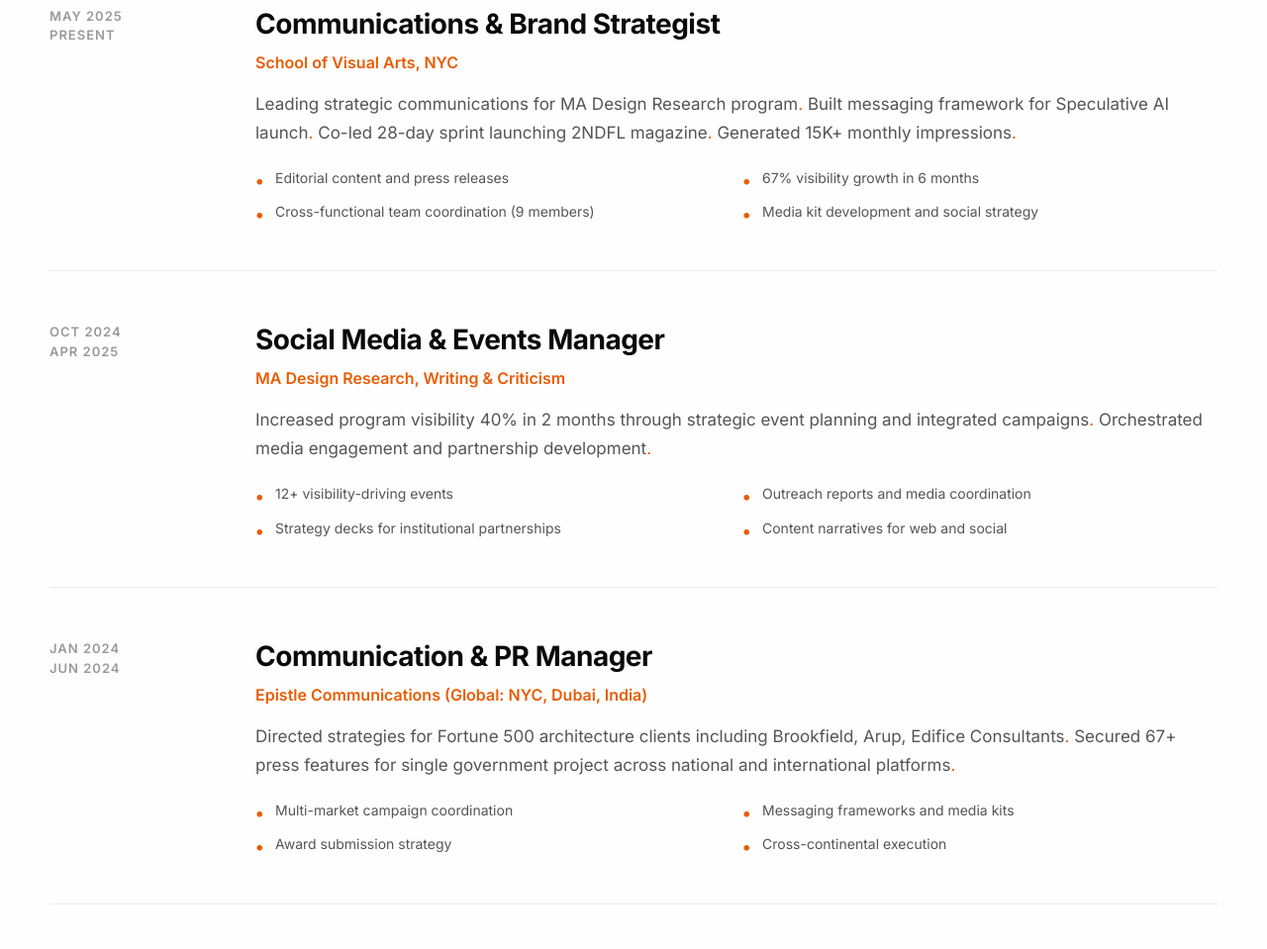
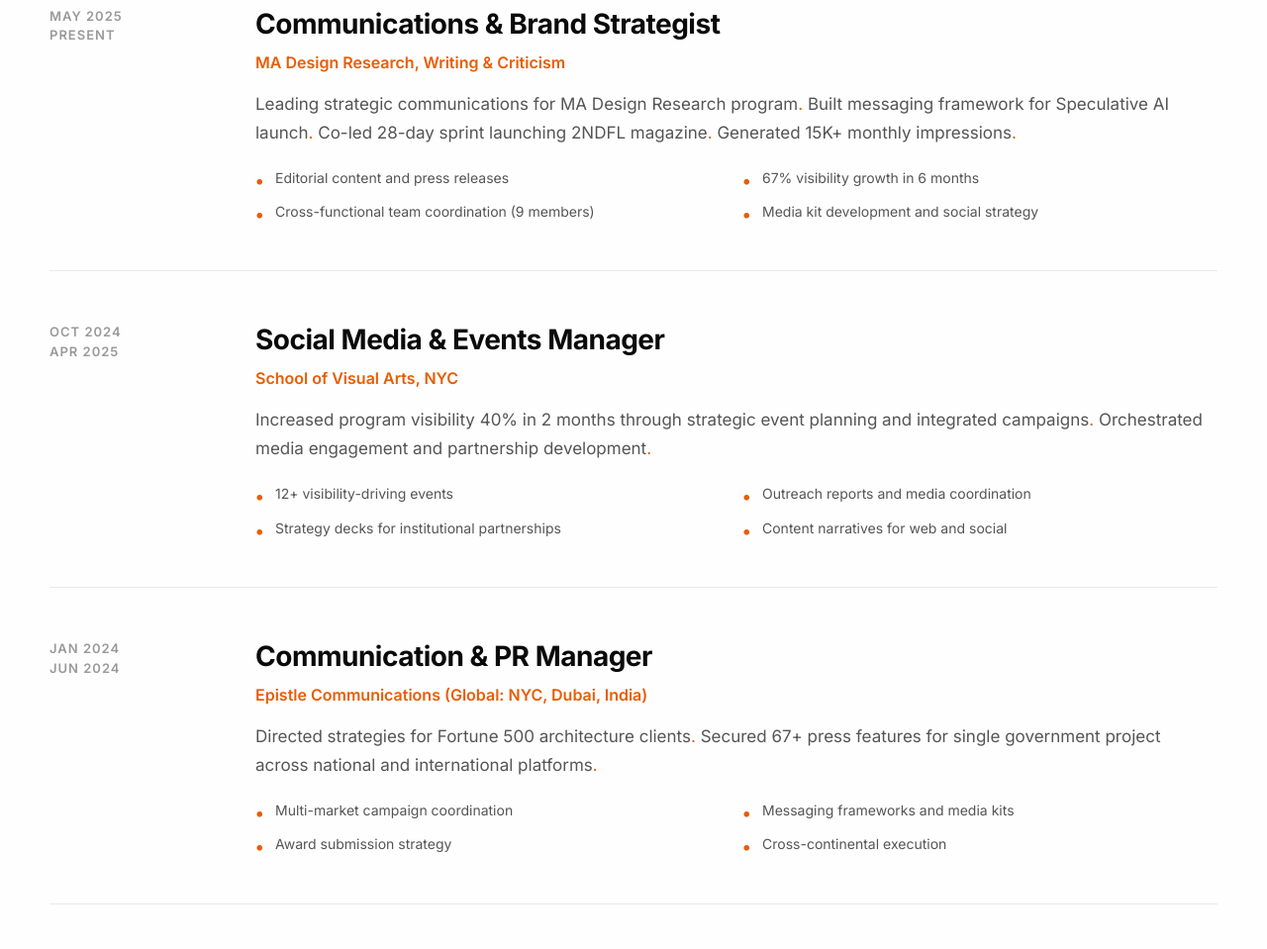
Before and after one commit to singhal-deepak/jyothi_portfolio, a plain HTML site: page index.html in a window 1280 px wide. Shown: the part 2686-3645 px from the top of the page at 99% size. Drawn offline with Linux system fonts and the light colour scheme.

Commit message:
Update index.html
sva and employment reversed

```diff
--- a/index.html
+++ b/index.html
@@ -912,7 +912,8 @@
                 <div class="experience-date">May 2025<br>Present</div>
                 <div>
                     <h3 class="experience-role">Communications & Brand Strategist</h3>
-                    <p class="experience-org">School of Visual Arts, NYC</p>
+					                    <p class="experience-org">MA Design Research, Writing & Criticism</p>
+
                     <p class="experience-impact">Leading strategic communications for MA Design Research program<span class="orange-period">.</span> Built messaging framework for Speculative AI launch<span class="orange-period">.</span> Co-led 28-day sprint launching 2NDFL magazine<span class="orange-period">.</span> Generated 15K+ monthly impressions<span class="orange-period">.</span></p>
                     <div class="experience-highlights">
                         <div class="highlight">Editorial content and press releases</div>
@@ -927,7 +928,8 @@
                 <div class="experience-date">Oct 2024<br>Apr 2025</div>
                 <div>
                     <h3 class="experience-role">Social Media & Events Manager</h3>
-                    <p class="experience-org">MA Design Research, Writing & Criticism</p>
+					                    <p class="experience-org">School of Visual Arts, NYC</p>
+
                     <p class="experience-impact">Increased program visibility 40% in 2 months through strategic event planning and integrated campaigns<span class="orange-period">.</span> Orchestrated media engagement and partnership development<span class="orange-period">.</span></p>
                     <div class="experience-highlights">
                         <div class="highlight">12+ visibility-driving events</div>
@@ -943,7 +945,7 @@
                 <div>
                     <h3 class="experience-role">Communication & PR Manager</h3>
                     <p class="experience-org">Epistle Communications (Global: NYC, Dubai, India)</p>
-                    <p class="experience-impact">Directed strategies for Fortune 500 architecture clients including Brookfield, Arup, Edifice Consultants<span class="orange-period">.</span> Secured 67+ press features for single government project across national and international platforms<span class="orange-period">.</span></p>
+                    <p class="experience-impact">Directed strategies for Fortune 500 architecture clients<span class="orange-period">.</span> Secured 67+ press features for single government project across national and international platforms<span class="orange-period">.</span></p>
                     <div class="experience-highlights">
                         <div class="highlight">Multi-market campaign coordination</div>
                         <div class="highlight">Messaging frameworks and media kits</div>
```
